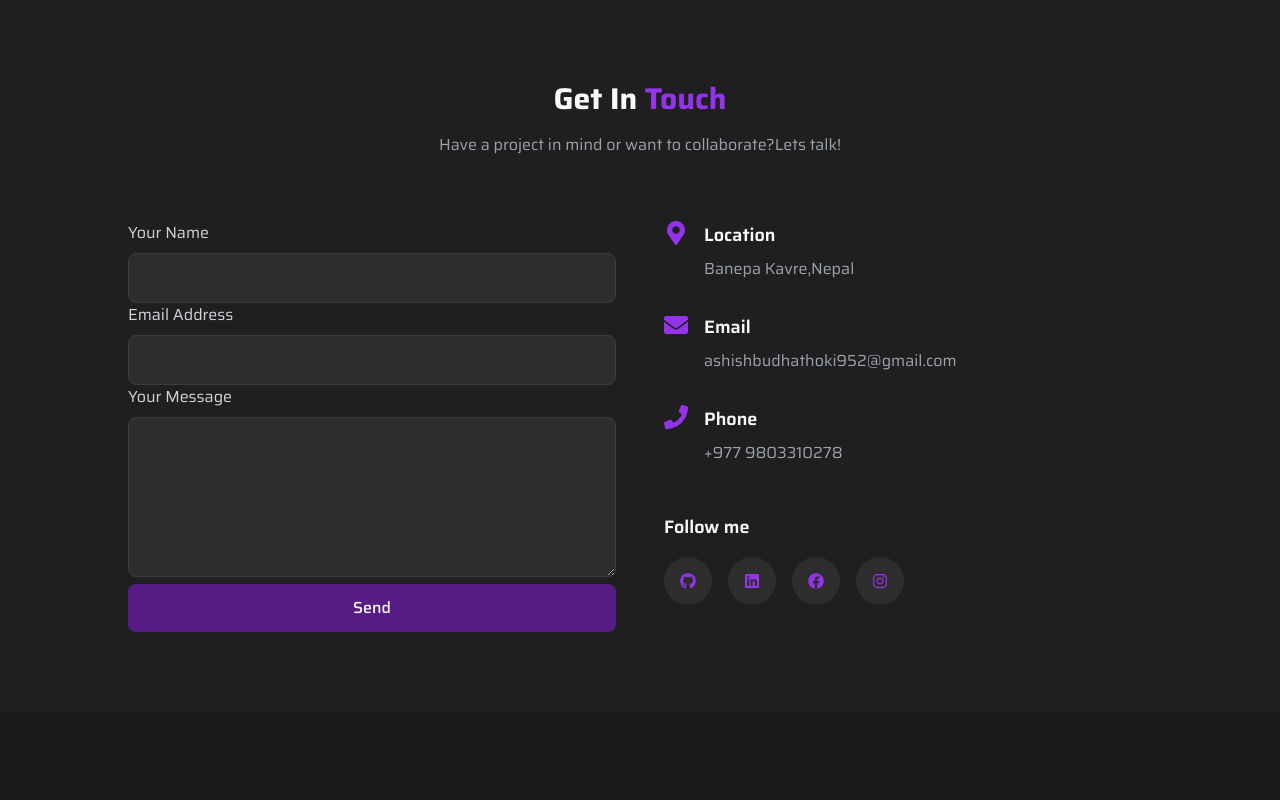
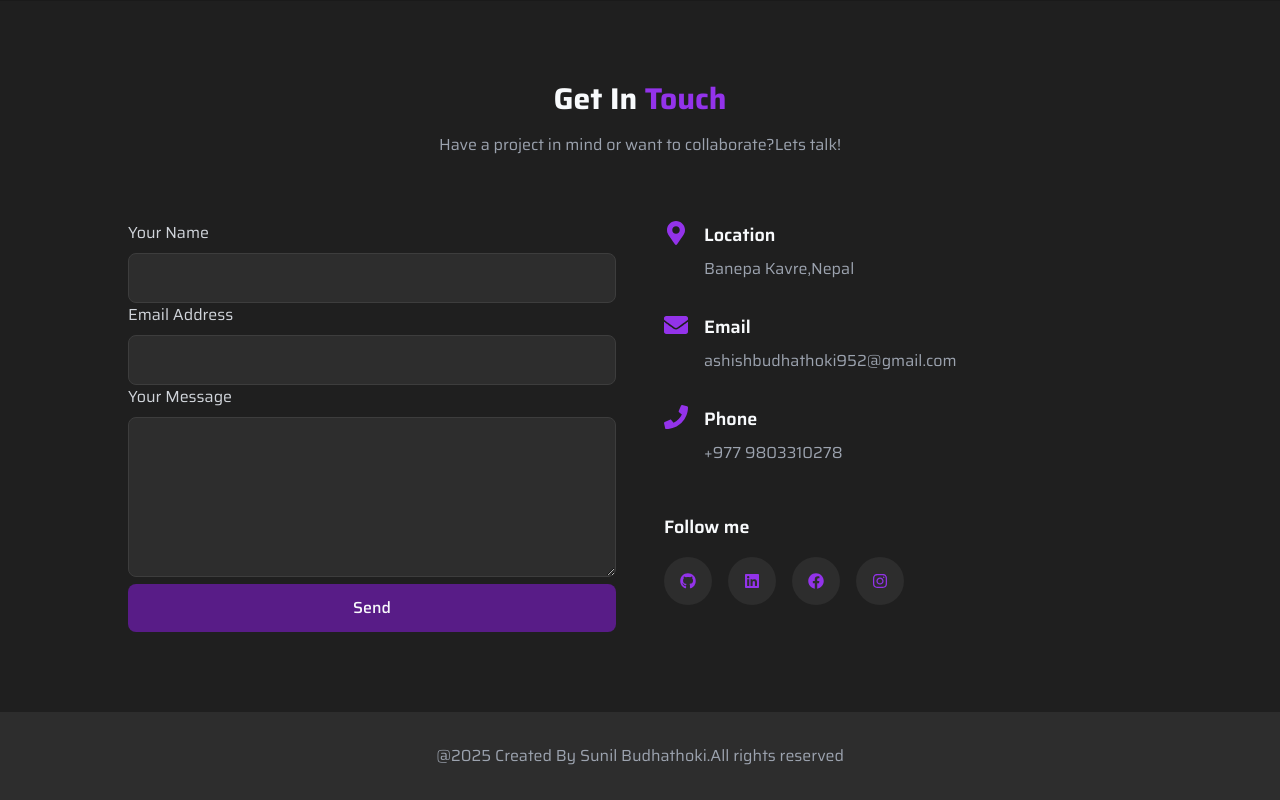
Before and after one commit to sunilbudhathoki01/FUTURE_FS_01, a React (Vite) app: page / in a window 1280 px wide. Shown: the part 5341-6141 px from the top of the page. Before the commit the page ends 6053 px from the top, so only its background shows below. Built offline with nearby package versions, Linux system fonts and the light colour scheme.

Commit message:
portfolio website complete

```diff
--- a/src/App.jsx
+++ b/src/App.jsx
@@ -2,6 +2,7 @@ import React from "react";
 import { Route, Routes } from "react-router-dom";
 import Home from "./pages/Home";
 import Navbar from "./components/Navbar";
+import Footer from "./components/Footer";
 
 const App = () => {
   return (
@@ -10,6 +11,7 @@ const App = () => {
       <Routes>
         <Route path="/" element={<Home></Home>}></Route>
       </Routes>
+      <Footer />
     </div>
   );
 };
--- a/src/components/Footer.jsx
+++ b/src/components/Footer.jsx
@@ -1,7 +1,15 @@
 import React from "react";
 
 const Footer = () => {
-  return <div></div>;
+  return (
+    <div className="py-8 bg-[var(--dark-300)] ">
+      <div className="container mx-auto px-6 text-center ">
+        <p className="text-gray-400 ">
+          @2025 Created By Sunil Budhathoki.All rights reserved
+        </p>
+      </div>
+    </div>
+  );
 };
 
 export default Footer;
--- a/src/pages/Home.jsx
+++ b/src/pages/Home.jsx
@@ -5,6 +5,7 @@ import Skills from "../components/Skills";
 import Projects from "../components/Projects";
 import Work from "../components/Work";
 import Contact from "../components/Contact";
+import Footer from "../components/Footer";
 
 const Home = () => {
   return (
```
